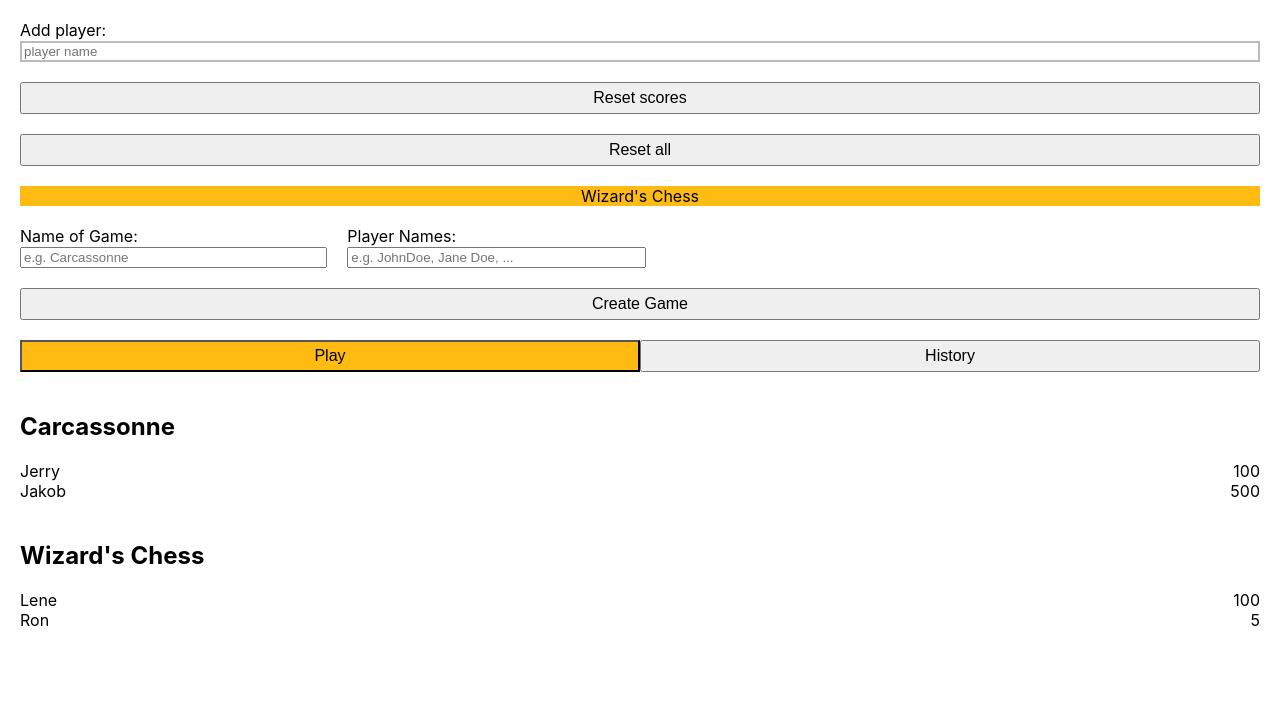
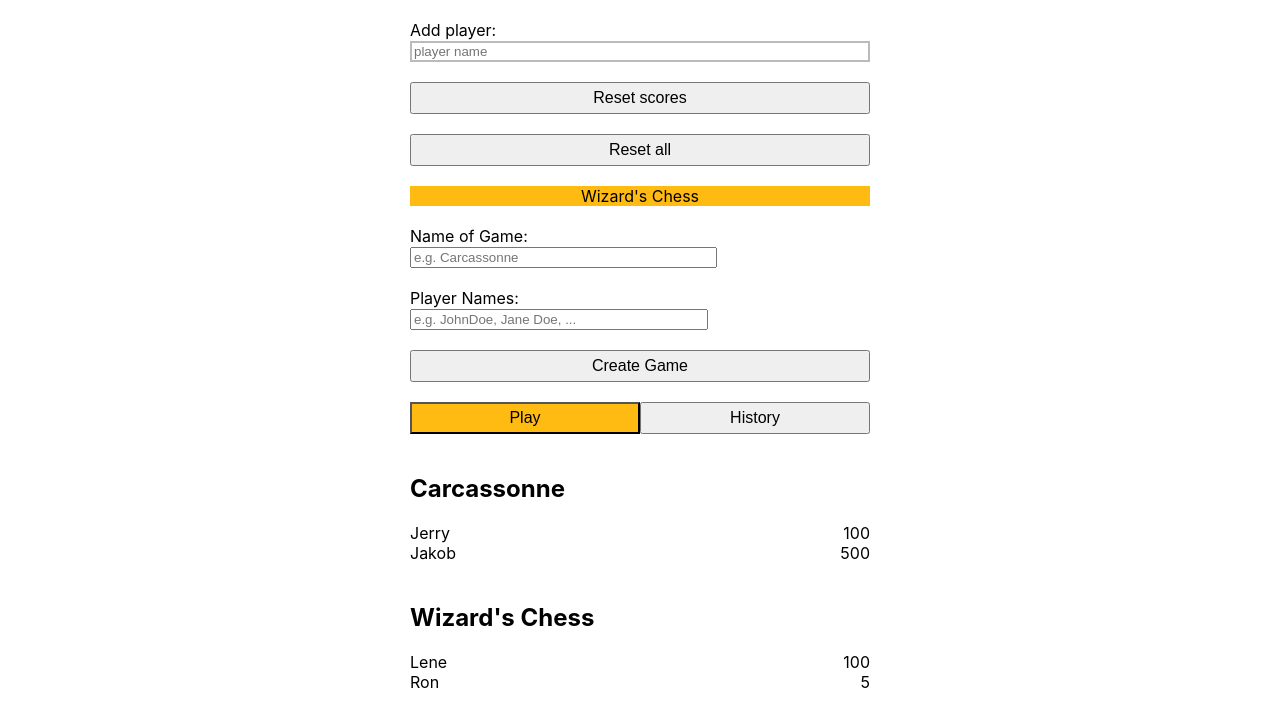
Before and after one commit to mndys/broken-scorekeeper, a React (Create React App) app: page / in a window 1280 px wide. Shown: the top 726 px of the page. Built offline with nearby package versions, Linux system fonts and the light colour scheme.

Commit message:
Limit max-width of App and center on VP

```diff
--- a/src/components/App.js
+++ b/src/components/App.js
@@ -105,5 +105,7 @@ const AppGrid = styled.div`
   display: grid;
   gap: 20px;
   padding: 20px;
+  max-width: 500px;
+  margin: 0 auto;
 `
 export default App
```
